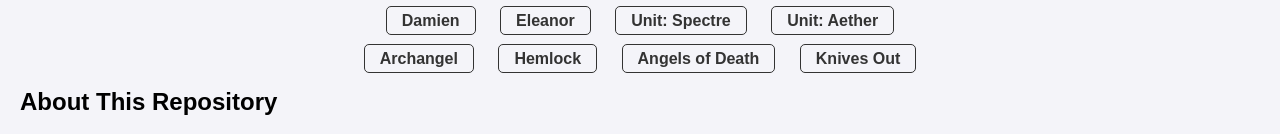
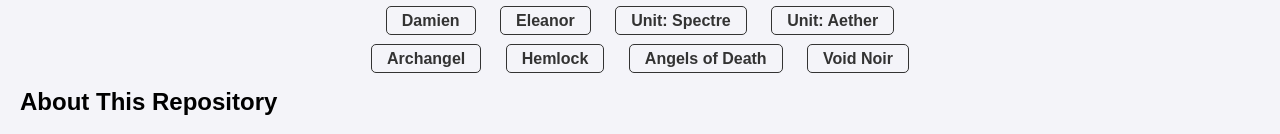
Before and after one commit to Diyn67/Eleanor-Keener, a plain HTML site: page index.html in a window 1280 px wide. Shown: the part 360-494 px from the top of the page. Drawn offline with Linux system fonts and the light colour scheme.

Commit message:
Void Noir

```diff
--- a/index.html
+++ b/index.html
@@ -31,7 +31,7 @@
         <a href="">Archangel</a>
         <a href="Files/Ylena x Penelope.pdf">Hemlock</a>
         <a href="">Angels of Death</a>
-        <a href="Files/Knives Out.pdf">Knives Out</a>
+        <a href="Files/Knives Out.pdf">Void Noir</a>
     </nav>
     <section>
         <h2>About This Repository</h2>
```
Also changed, not shown: 1 other file.
